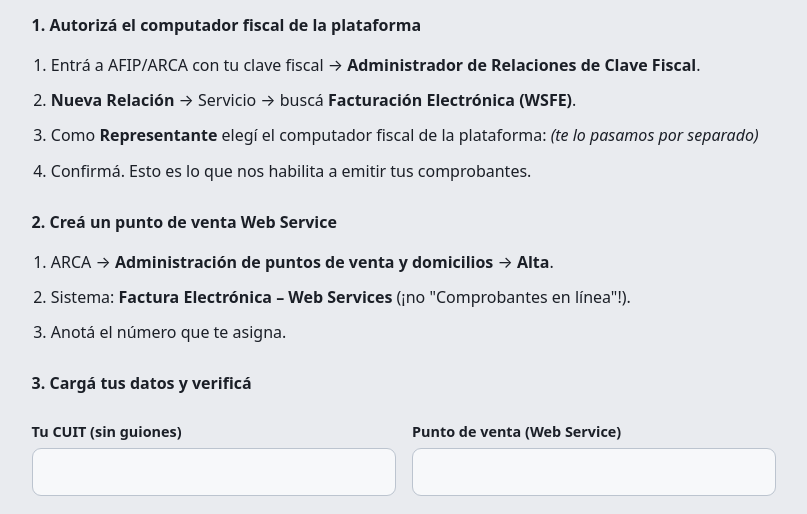
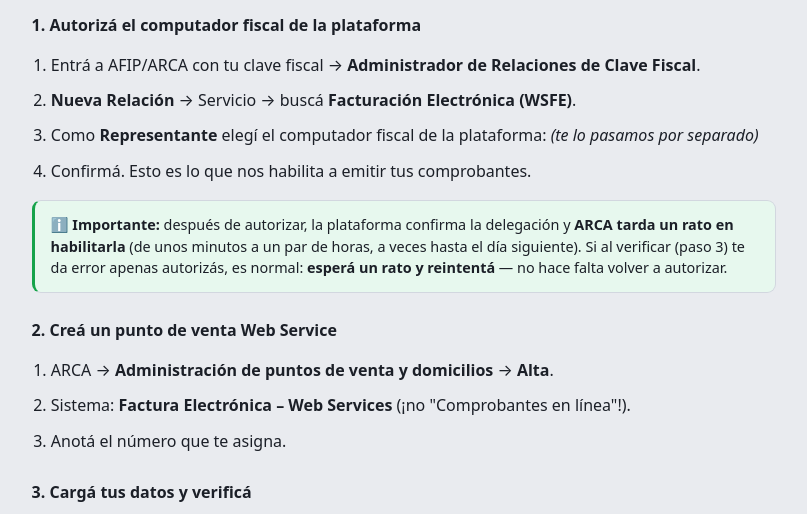
Before and after one commit to sergioseva/facturador-arca, a Flask app: page /onboarding in a window 1280 px wide. Shown: the part 169-683 px from the top of the page, without its empty margins (236-1043 px from the left). Run offline with Flask 3, Linux system fonts and the light colour scheme; the visitor is signed in with stand-in values (Sample User, id 1); data comes from the database, SQL or seed files in the repository; data that the repository does not hold is empty.

Commit message:
Onboarding: aclarar que la delegación tarda en habilitarse (propagación ARCA)
Nota en el wizard + mensaje de error específico cuando ARCA aún no tiene la
relación en la lista (error 600): pedir esperar y reintentar, sin re-autorizar.

Co-Authored-By: Claude Opus 4.8 (1M context) <noreply@anthropic.com>

```diff
--- a/app.py
+++ b/app.py
@@ -336,12 +336,22 @@ def onboarding():
                 return redirect(url_for("facturar"))
             except Exception as e:  # noqa: BLE001
                 db.set_delegacion_ok(uid, 0)
-                error = (
-                    f"ARCA no validó la conexión: {e}\n\n"
-                    "Revisá que (1) hayas autorizado el computador fiscal de la "
-                    "plataforma para el servicio WSFE en Administrador de Relaciones, "
-                    "y (2) que el punto de venta sea del tipo Web Service."
-                )
+                msg = str(e)
+                if "lista de relaciones" in msg or "[600]" in msg:
+                    error = (
+                        "Todavía no está habilitada la delegación. Si ya autorizaste el "
+                        "servicio WSFE a la plataforma, ARCA puede tardar un rato en "
+                        "habilitarla (de minutos a un par de horas, a veces hasta el día "
+                        "siguiente). Esperá un poco y volvé a tocar “Verificar conexión” — "
+                        "no hace falta volver a autorizar."
+                    )
+                else:
+                    error = (
+                        f"ARCA no validó la conexión: {e}\n\n"
+                        "Revisá que (1) hayas autorizado el computador fiscal de la "
+                        "plataforma para el servicio WSFE en Administrador de Relaciones, "
+                        "y (2) que el punto de venta sea del tipo Web Service."
+                    )
             cfg = db.get_tenant_config(uid) or {}
 
     return render_template(
--- a/templates/onboarding.html
+++ b/templates/onboarding.html
@@ -7,6 +7,8 @@
   .grid2 { display: grid; grid-template-columns: 1fr 1fr; gap: 0 1rem; }
   @media (max-width: 500px) { .grid2 { grid-template-columns: 1fr; } }
   .error { margin: 1rem 0; }
+  .info-box { background: var(--primary-soft); color: var(--text); border: 1px solid var(--border);
+    border-left: 3px solid var(--primary); border-radius: var(--radius-sm); padding: .8rem 1rem; margin: .6rem 0 1.4rem; font-size: .9rem; line-height: 1.5; }
 {% endblock %}
 {% block content %}
   <h1>Conectá tu cuenta con ARCA</h1>
@@ -23,6 +25,13 @@
     </li>
     <li>Confirmá. Esto es lo que nos habilita a emitir tus comprobantes.</li>
   </ol>
+
+  <div class="info-box">
+    ℹ️ <b>Importante:</b> después de autorizar, la plataforma confirma la delegación y
+    <b>ARCA tarda un rato en habilitarla</b> (de unos minutos a un par de horas, a veces
+    hasta el día siguiente). Si al verificar (paso 3) te da error apenas autorizás, es
+    normal: <b>esperá un rato y reintentá</b> — no hace falta volver a autorizar.
+  </div>
 
   <h3>2. Creá un punto de venta Web Service</h3>
   <ol class="pasos">
```
